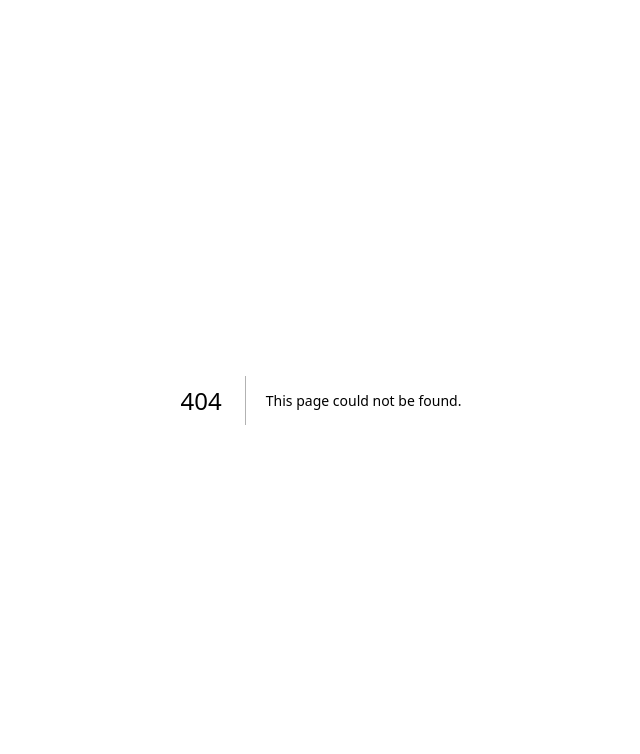
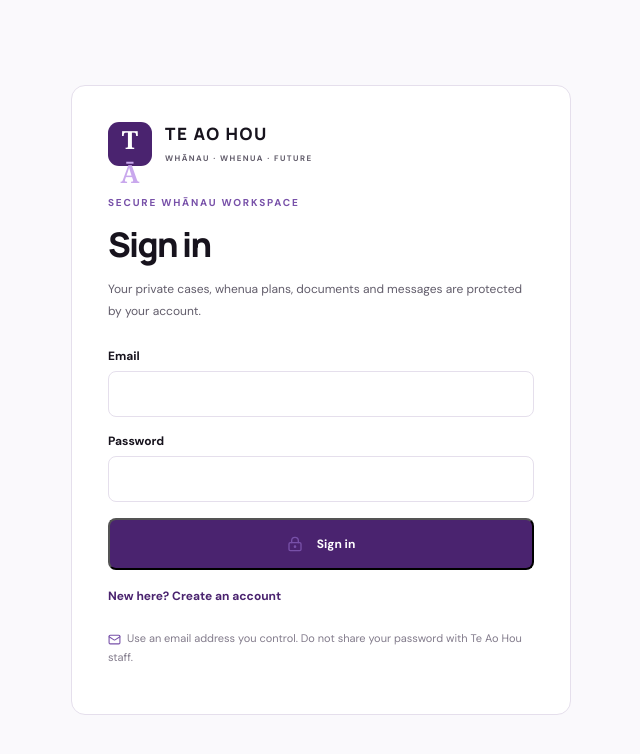
Before and after one commit to fullstackdevelopernz/teaohou, a Next.js app: page /login in a window 1280 px wide. Before the commit this address had no page. Shown: the top 754 px of the page, without its empty margins (319-959 px from the left). Built offline with nearby package versions, Linux system fonts and the light colour scheme; no server answers.

Commit message:
Add Te Ao Hou authentication page

```diff
--- /dev/null
+++ b/app/login/page.tsx
@@ -0,0 +1,57 @@
+'use client';
+
+import { FormEvent, useState } from 'react';
+import { useRouter } from 'next/navigation';
+import Link from 'next/link';
+import { LockKeyhole, Mail, UserPlus } from 'lucide-react';
+import { createClient } from '../../lib/supabase/client';
+
+export default function LoginPage() {
+  const router = useRouter();
+  const [mode, setMode] = useState<'signin'|'signup'>('signin');
+  const [name, setName] = useState('');
+  const [email, setEmail] = useState('');
+  const [password, setPassword] = useState('');
+  const [message, setMessage] = useState('');
+  const [loading, setLoading] = useState(false);
+
+  async function submit(e: FormEvent) {
+    e.preventDefault();
+    setLoading(true);
+    setMessage('');
+    const supabase = createClient();
+    if (mode === 'signup') {
+      const { data, error } = await supabase.auth.signUp({
+        email,
+        password,
+        options: { data: { full_name: name } },
+      });
+      if (error) setMessage(error.message);
+      else if (data.session) { router.push('/workspace'); router.refresh(); }
+      else setMessage('Account created. Check your email if confirmation is required, then sign in.');
+    } else {
+      const { error } = await supabase.auth.signInWithPassword({ email, password });
+      if (error) setMessage(error.message);
+      else { router.push('/workspace'); router.refresh(); }
+    }
+    setLoading(false);
+  }
+
+  return <main style={{minHeight:'100vh',display:'grid',placeItems:'center',padding:'40px 20px',background:'#faf9fc'}}>
+    <section className="panel" style={{width:'100%',maxWidth:500,padding:36}}>
+      <Link href="/" className="brand" style={{marginBottom:30,display:'inline-flex'}}><span className="brand-mark">T<span>Ā</span></span><span><strong>TE AO HOU</strong><small>WHĀNAU · WHENUA · FUTURE</small></span></Link>
+      <span className="eyebrow">SECURE WHĀNAU WORKSPACE</span>
+      <h1 className="workspace-title" style={{fontSize:34}}>{mode === 'signin' ? 'Sign in' : 'Create your account'}</h1>
+      <p className="workspace-lead">Your private cases, whenua plans, documents and messages are protected by your account.</p>
+      <form onSubmit={submit} style={{display:'grid',gap:16,marginTop:26}}>
+        {mode === 'signup' && <label style={{display:'grid',gap:7,fontSize:12,fontWeight:700}}>Your name<input required value={name} onChange={e=>setName(e.target.value)} style={{padding:'14px 12px',border:'1px solid #e5dfec',borderRadius:8}} /></label>}
+        <label style={{display:'grid',gap:7,fontSize:12,fontWeight:700}}>Email<input required type="email" autoComplete="email" value={email} onChange={e=>setEmail(e.target.value)} style={{padding:'14px 12px',border:'1px solid #e5dfec',borderRadius:8}} /></label>
+        <label style={{display:'grid',gap:7,fontSize:12,fontWeight:700}}>Password<input required minLength={8} type="password" autoComplete={mode==='signin'?'current-password':'new-password'} value={password} onChange={e=>setPassword(e.target.value)} style={{padding:'14px 12px',border:'1px solid #e5dfec',borderRadius:8}} /></label>
+        {message && <div className="notice" style={{margin:0}}>{message}</div>}
+        <button className="button button-primary" disabled={loading} type="submit">{mode === 'signin' ? <><LockKeyhole size={16}/>{loading?'Signing in…':'Sign in'}</> : <><UserPlus size={16}/>{loading?'Creating…':'Create account'}</>}</button>
+      </form>
+      <button type="button" onClick={()=>{setMode(mode==='signin'?'signup':'signin');setMessage('')}} style={{border:0,background:'transparent',padding:'18px 0 0',color:'#4a236f',fontWeight:700,fontSize:12}}>{mode === 'signin' ? 'New here? Create an account' : 'Already have an account? Sign in'}</button>
+      <p style={{fontSize:11,color:'#827b8b',lineHeight:1.7,marginTop:24}}><Mail size={13} style={{verticalAlign:'middle',marginRight:6}}/>Use an email address you control. Do not share your password with Te Ao Hou staff.</p>
+    </section>
+  </main>;
+}
```
